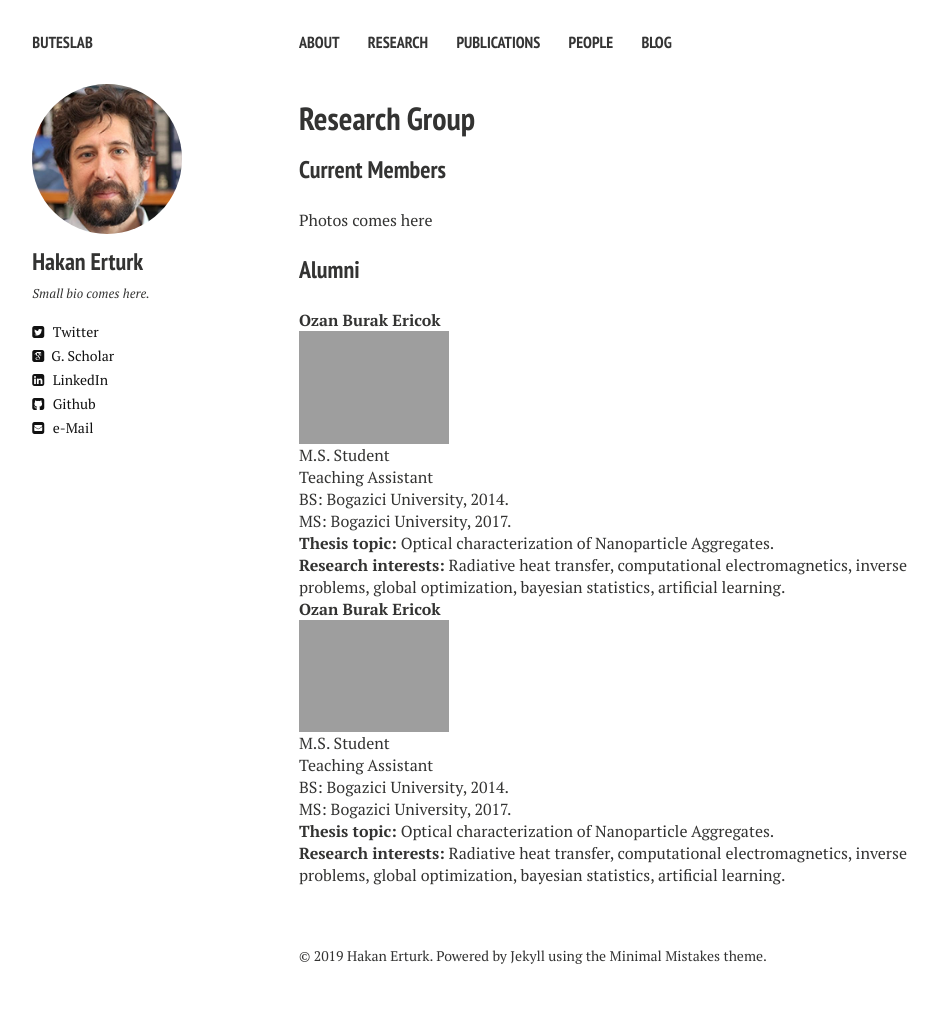
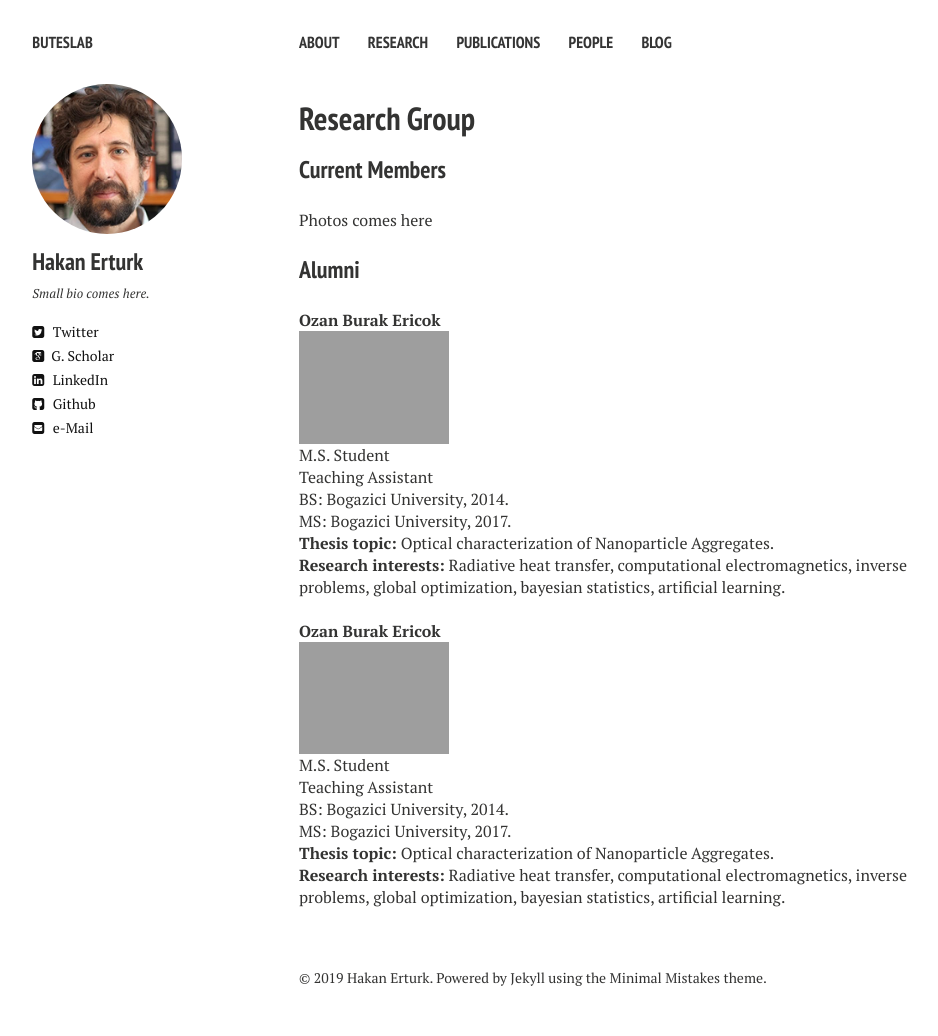
Before and after one commit to buteslab/buteslab.github.io, a Jekyll site: the page built from people.md, in a window 1280 px wide. Shown: the whole page, without its empty margins (21-959 px from the left). Built offline with Jekyll 4.4.1, drawn with Linux system fonts in a browser that asks for light colours; nearby versions of some CDN libraries; before the commit the page ends 1014 px from its top, so only the background shows below that.

Commit message:
Update people.md

```diff
--- a/people.md
+++ b/people.md
@@ -21,8 +21,9 @@ MS: Bogazici University, 2017. <br />
 
 **Thesis topic:** Optical characterization of Nanoparticle Aggregates. <br />
 
-**Research interests:** Radiative heat transfer, computational electromagnetics, inverse problems, global optimization, bayesian statistics, artificial learning. <br />
+**Research interests:** Radiative heat transfer, computational electromagnetics, inverse problems, global optimization, bayesian statistics, artificial learning.
 
+<br />
 **Ozan Burak Ericok** <br />
 <img src="{{ site.github.url }}/images/people/ozanericok.jpeg" height="150" width="150"><br />
 M.S. Student <br />
```
